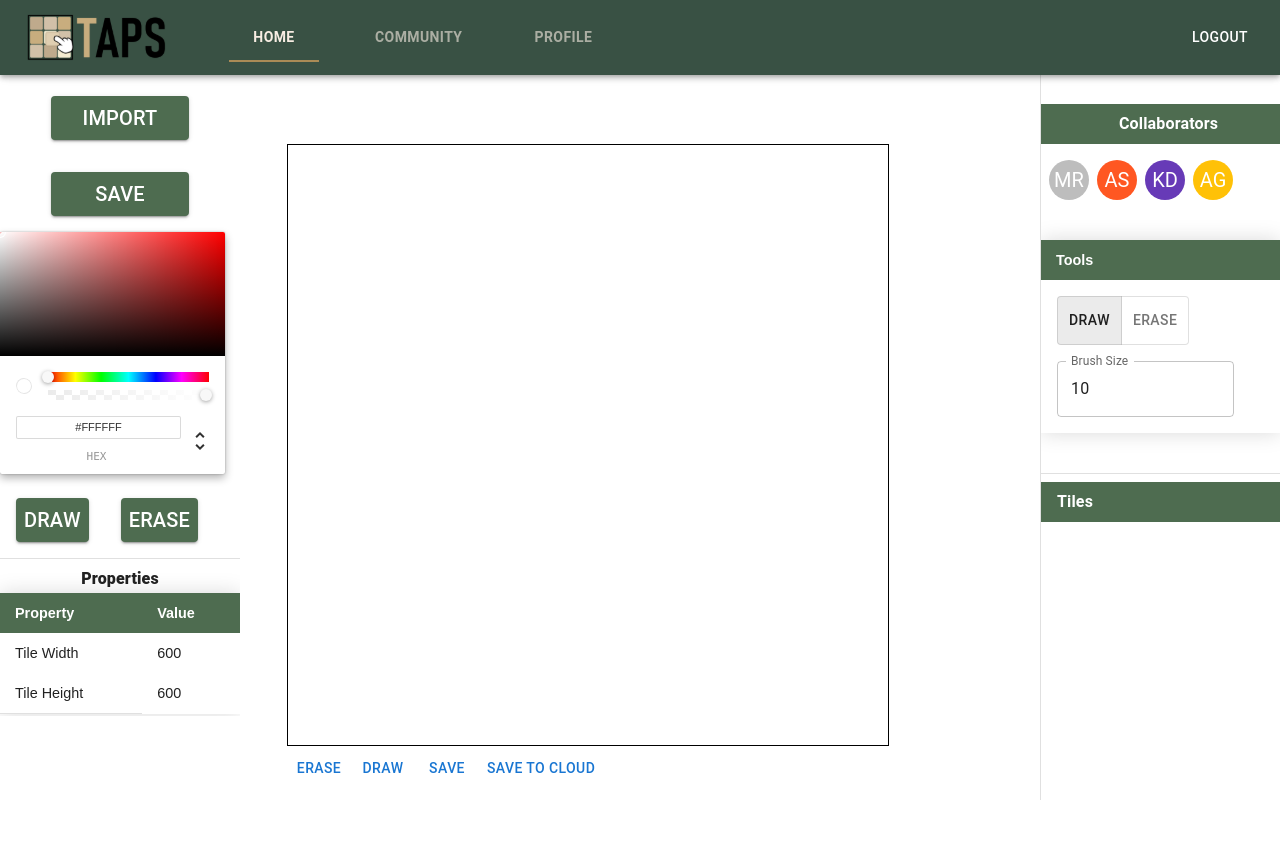
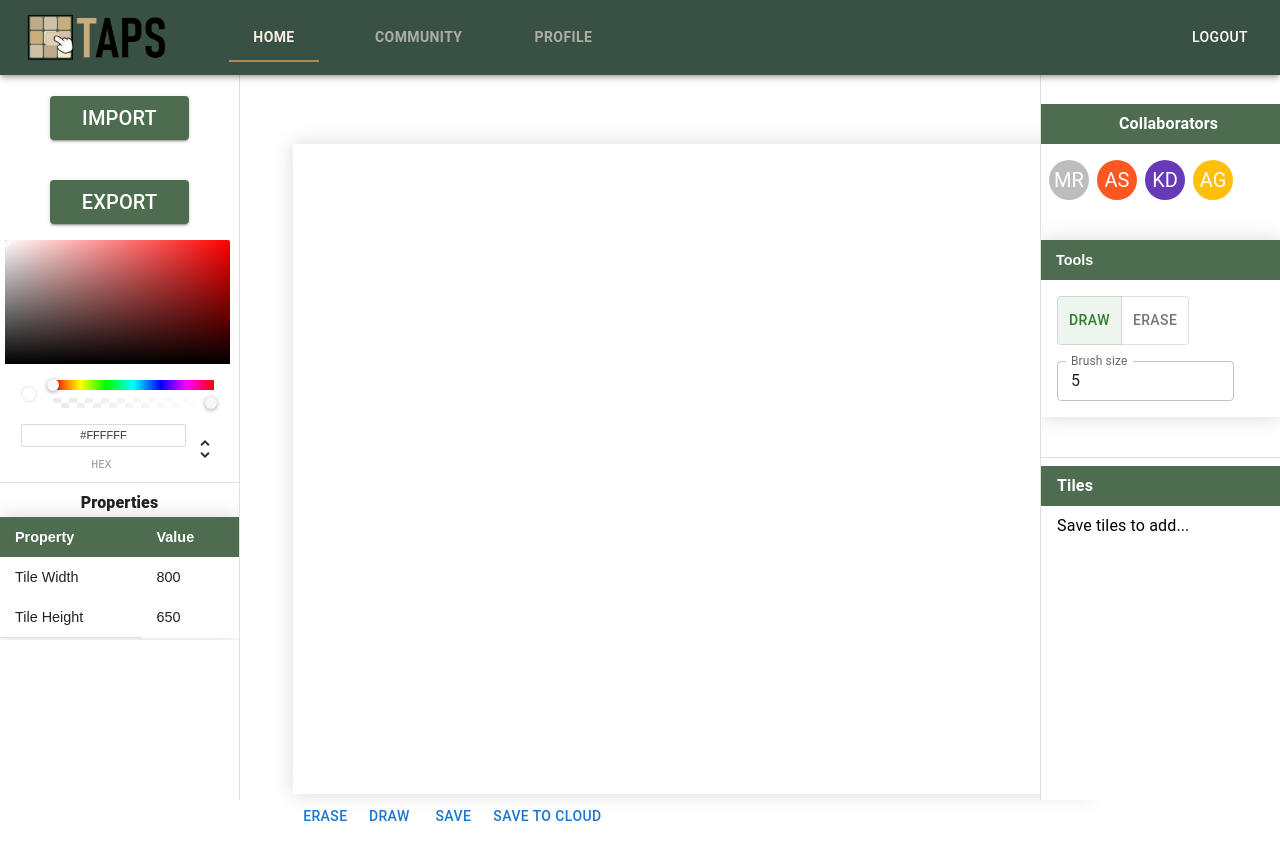
Before and after one commit to KevinD65/FrontEndTAPS, a React (Create React App) app: page /tileEditor in a window 1280 px wide. Shown: the top 860 px of the page. Built offline with nearby package versions, Linux system fonts and the light colour scheme.

Commit message:
minor design changes

```diff
--- a/src/components/TileEdit/Canvas.js
+++ b/src/components/TileEdit/Canvas.js
@@ -4,7 +4,7 @@ import { useRef,useEffect,useState } from 'react';
 import { Button,TextField } from '@mui/material';
 import {uploadImageToCloudinaryAPIMethod} from "../../client"
 
-const Canvas = ({brushColor,tileList, setTileList,canvasWidth, setCanvasWidth, canvasHeight, setCanvasHeight,brushRadius}) => {
+const Canvas = ({brushColor,tileList, setTileList,canvasWidth, setCanvasWidth, canvasHeight, setCanvasHeight,brushRadius,erase}) => {
 
   const canvasRef=useRef(null);
   const contextRef=useRef(null);
@@ -36,6 +36,12 @@ const Canvas = ({brushColor,tileList, setTileList,canvasWidth, setCanvasWidth, c
 
 }
 
+useEffect(()=>{
+ if (erase==true){setToErase();}
+ else setToDraw()
+
+
+},[erase])
 
  useEffect(()=>{
   const canvas=canvasRef.current;
@@ -81,13 +87,15 @@ const Canvas = ({brushColor,tileList, setTileList,canvasWidth, setCanvasWidth, c
 
   }
   const setToDraw=()=>{
+    if(contextRef.current!=null)
     contextRef.current.globalCompositeOperation="source-over"
   }
   const setToErase=()=>{
+    if(contextRef.current!=null)
     contextRef.current.globalCompositeOperation="destination-out"
   }
   const clearCanvas=()=>{
-    contextRef.clearRect(0, 0, canvasWidth, canvasHeight);
+    // contextRef.clearRect(0, 0, canvasWidth, canvasHeight);
   }
   const saveImageToLocal = (event) => {
     let link = event.currentTarget;
--- a/src/components/TileEdit/LayersEdit.js
+++ b/src/components/TileEdit/LayersEdit.js
@@ -10,6 +10,7 @@ export default function LayersEdit(props) {
     const setErase = (event, newState) => {
         toggleErase(newState);
         props.setErase(newState);
+        console.log(newState)
     }
     const setBrushSize = (event) => {
         props.changeBrushSizeCallback(event.target.value);
@@ -20,6 +21,10 @@ export default function LayersEdit(props) {
           setBrushSize(e);
         }
       }
+    let brushEraseLabel=()=>{
+        if(erase==true) return "Eraser size"
+        else return "Brush size"
+    }
  return (
     <>
 
@@ -37,13 +42,14 @@ export default function LayersEdit(props) {
                 value={erase}
                 exclusive
                 onChange={setErase}
+                color="success"
             >
                 <ToggleButton value={false}>Draw</ToggleButton>
                 <ToggleButton value={true}>Erase</ToggleButton>
             </ToggleButtonGroup>
             </ListItem>
             <ListItem>
-                <TextField label="Brush Size" variant="outlined" defaultValue={props.defaultBrush}
+                <TextField label={brushEraseLabel()} variant="outlined"  size="small" defaultValue={props.defaultBrush}
                 onKeyDown={handleKeyDown} onBlur={setBrushSize}/>
             </ListItem>
         </List>
--- a/src/components/TileEdit/TileEditor.js
+++ b/src/components/TileEdit/TileEditor.js
@@ -15,11 +15,17 @@ const TileEditor = () => {
     const canvasRef = useRef(null);
     const[base64,setBase64]=useState("")
     const [drawing, setDrawing] = useState();
-    const [brushColor, changeColor] = useState('#932525');
-    const [brushSize, changeBrushSize] = useState(10);
+    const [brushColor, changeColor] = useState('#4E6C50');
+    const [brushSize, changeBrushSize] = useState(5);
     const [erase, toggleErase] = useState(false);
-    const[canvasWidth, setCanvasWidth]=useState(600)
-    const[canvasHeight, setCanvasHeight]=useState(600)
+    const[canvasWidth, setCanvasWidth]=useState(800)
+    const[canvasHeight, setCanvasHeight]=useState(650)
+
+
+
+
+
+
     const updateBrushColor = (color) =>{
         changeColor(color.hex);
     }
@@ -50,7 +56,7 @@ const TileEditor = () => {
 
                 <Canvas
                 brushColor={brushColor} tileList={tileList} setTileList={setTileList} canvasWidth={canvasWidth} setCanvasWidth={setCanvasWidth} canvasHeight={canvasHeight} setCanvasHeight={setCanvasHeight}
-                brushRadius={brushSize}/>
+                brushRadius={brushSize} erase={erase}/>
 
             </Grid>
         <Grid item  md={2}>
--- a/src/components/TileEdit/ToolBarLeft.js
+++ b/src/components/TileEdit/ToolBarLeft.js
@@ -14,7 +14,10 @@ import {Typography} from '@mui/material';
 import { ChromePicker } from 'react-color';
 import TileEditNav from './TileEditNav';
 
-
+const styles = {
+  'default': {
+    picker: { background: 'inherit', boxShadow: 'none',  border:"none" ,paddingLeft:"5px"},
+  }}
 const drawerWidth = 240;
 const Sidemenu = (props) => {
   const [anchor,setAnchor]=useState(null);
@@ -32,7 +35,7 @@ const Sidemenu = (props) => {
     sx={{
       width: drawerWidth,
       flexShrink: 0,
-      [`& .MuiDrawer-paper`]: { width: drawerWidth, boxSizing: 'border-box', border:"0" },
+      [`& .MuiDrawer-paper`]: { width: drawerWidth, boxSizing: 'border-box', },
       boxShadow:"10px 10px 10px pink"
     }}
       >
@@ -70,8 +73,8 @@ const Sidemenu = (props) => {
                 <MenuItem onClick={()=>{setAnchor(false)}}> <MapOutlinedIcon></MapOutlinedIcon>&nbsp; New Map</MenuItem>
 
               </Menu>
-              <Button variant='contained' sx={{marginTop:2, marginBottom:2, pr:5.5, pl:5.5, backgroundColor:"#4E6C50" }} onClick={openPopover}>
-                <Typography variant="h6" component="h2">Save</Typography>
+              <Button variant='contained' sx={{marginTop:3, marginBottom:2, pr:4, pl:4, backgroundColor:"#4E6C50" }} onClick={openPopover}>
+                <Typography variant="h6" component="h2">Export</Typography>
 
             </Button>
               <Menu
@@ -105,8 +108,9 @@ const Sidemenu = (props) => {
             </Box>
 
          {/* Map properties*/}
-         <ChromePicker color={color} onChange={colorUpdate}/>
-         <Box>
+         <ChromePicker color={color} onChange={colorUpdate} styles={styles} />
+
+         {/* <Box>
             <Button aria-label ="import-button"variant='contained' sx={{marginTop:3, marginBottom:2, marginLeft:2, marginRight:2, pr:1, pl:1, backgroundColor:"#4E6C50" }}
             onClick={() => {props.eraseOffCallback()}}>
                 <Typography variant="h6" component="h2">Draw</Typography>
@@ -117,7 +121,7 @@ const Sidemenu = (props) => {
                 <Typography variant="h6" component="h2">Erase</Typography>
 
             </Button>
-         </Box>
+         </Box> */}
 
         <Divider />
     </List>
--- a/src/components/TileEdit/ToolbarRight.js
+++ b/src/components/TileEdit/ToolbarRight.js
@@ -24,23 +24,25 @@ import MenuItem from '@mui/material/MenuItem';
 import LayersEdit  from "./LayersEdit"
 //import TilesetMap from "./TilesetMap";
 import Avatar from './Collaborators';
-import {Card,CardContent,Grid} from '@mui/material';
+import {Card,CardContent,Grid,Badge} from '@mui/material';
 import mergeImages from 'merge-base64'
 
 
 
 const drawerWidth = 240;
 const Sidemenu = (props) => {
-// const [finalImg, setFinalImg]=useState("")
-//   useEffect(() => {
-//     mergeImages(props.tileList).then(b64 => {
-//       setFinalImg(b64)
-//    });
+  const removeSelected=(e)=>{
+    let i=e.target.id
+    console.log(e.target.id)
 
-//   },[props.tileList]);
+  }
 
 
-  // const mergedImage =()=>{ await mergeImages(props.tileList);}
+  useEffect(()=>{
+
+  },[props.tileList])
+
+  let counter=0;
   const [anchor,setAnchor]=useState(null)
   const openPopover=(e)=>{
     setAnchor(e.currentTarget)
@@ -77,18 +79,23 @@ const Sidemenu = (props) => {
             direction='row'
             >
 
-
+    {props.tileList.length<=0 && <Typography sx={{color:"black"  ,fontWeight:400, pl:2 ,pt:1,pb:1}}>Save tiles to add...</Typography>}
     {props.tileList &&  props.tileList.map((data)=>{
 
 
             return(
-            <Grid  item md={3} >
+            <Grid id={counter} item md={3} >
+              {counter+=1}
+              <Badge  cursor="pointer"  badgeContent="x" color="error" onClick={removeSelected} sx={{pl:6}}></Badge>
+
             <Card sx={{width:50 ,height:50 ,mb:1}}>
+
             <CardContent>
       <img src={data} width="40"
      height="40" ></img>
     </CardContent>
     </Card>
+
             </Grid>
         )
               })}
--- a/src/components/TileEdit/tileEdit.css
+++ b/src/components/TileEdit/tileEdit.css
@@ -55,7 +55,9 @@
 }
 .canvas-main{
 
-  border: 1px solid black;
+  border-collapse: collapse;
+  cursor:crosshair;
+  box-shadow: 0 0 20px rgba(0, 0, 0, 0.15);
 
 
 }
```
